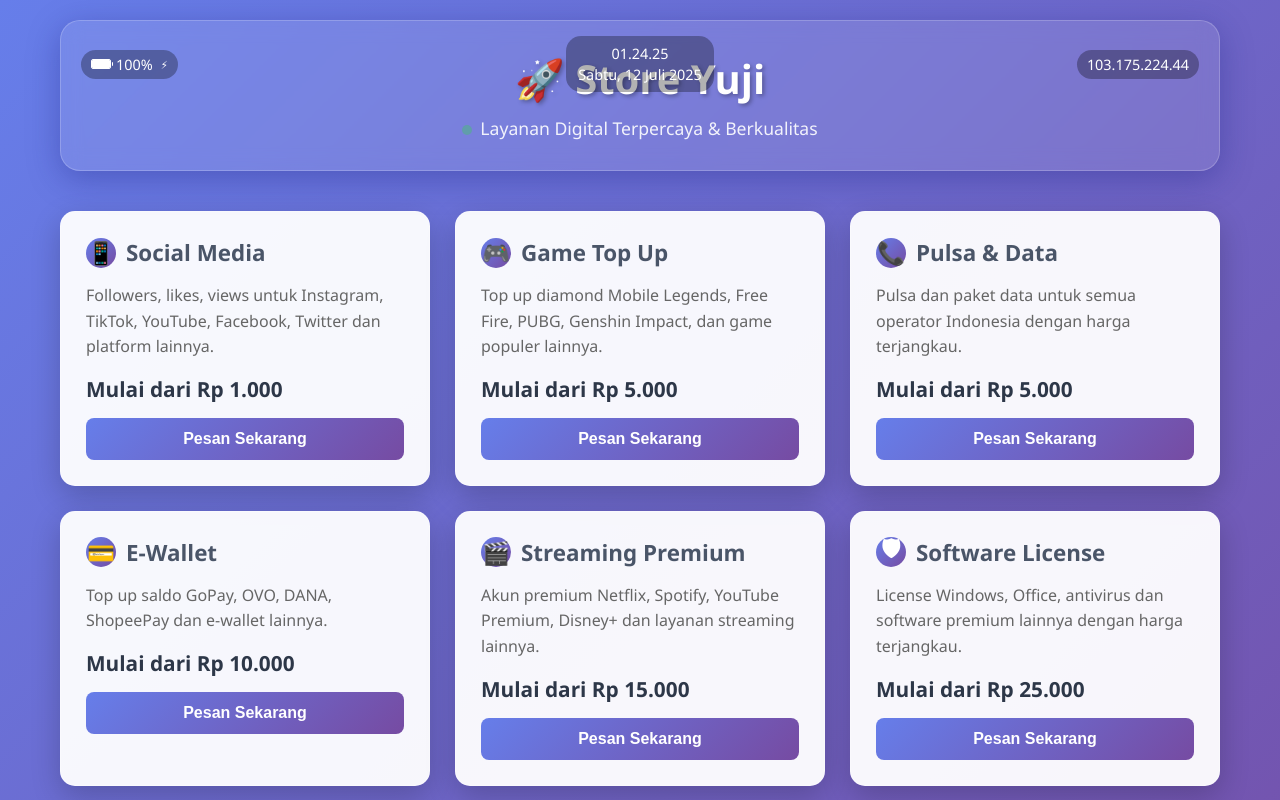
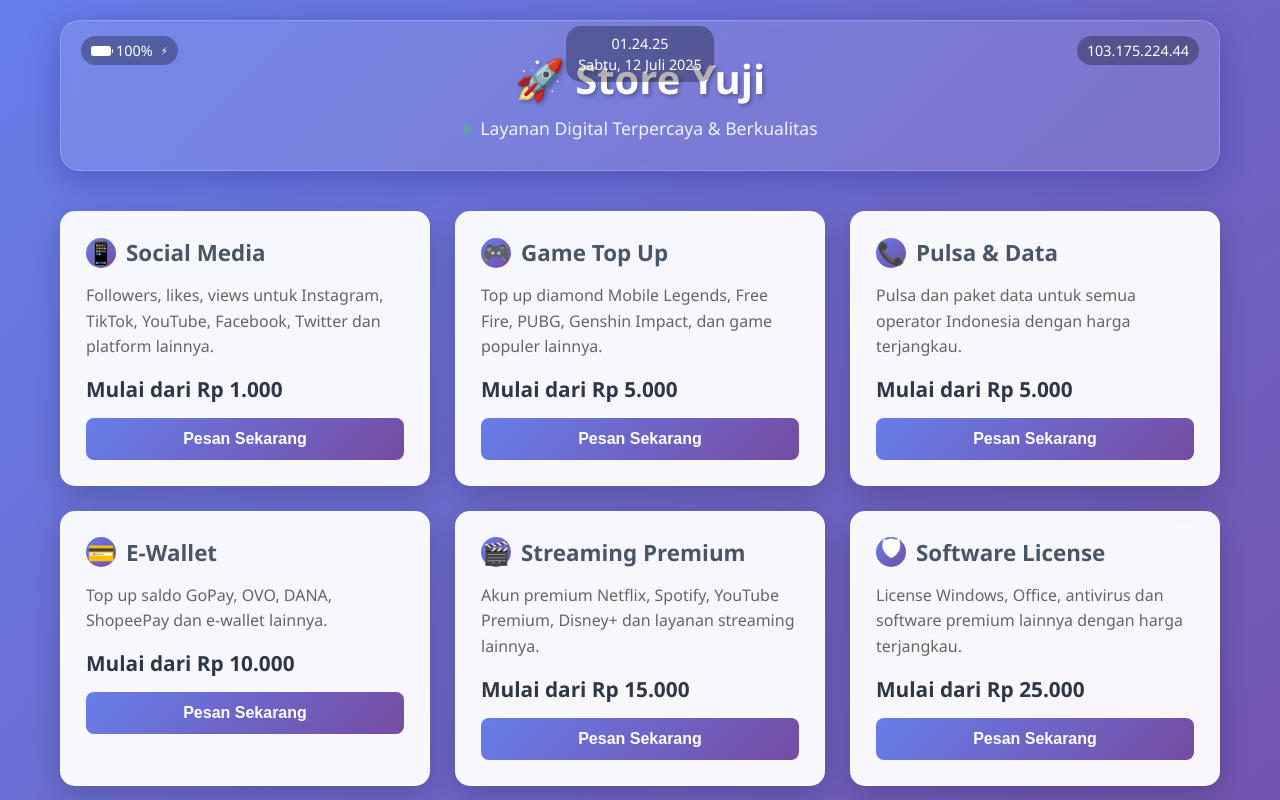
Before and after one commit to FJ25-by/store-new-version, a plain HTML site: page index.html in a window 1280 px wide. Shown: the top 800 px of the page. Drawn offline with nearby package versions, Linux system fonts and the light colour scheme; no server answers.

Commit message:
index.html

```diff
--- a/index.html
+++ b/index.html
@@ -57,10 +57,14 @@
             width: 100%;
             display: flex;
             justify-content: space-between;
-            align-items: center;
+            align-items: flex-start;
             padding: 0 20px;
             pointer-events: none;
             z-index: 2;
+        }
+
+        .status-center {
+            margin-top: -10px;
         }
 
         .status-left,
@@ -69,21 +73,25 @@
             align-items: center;
             gap: 10px;
             pointer-events: auto;
-            flex: 1;
         }
 
         .status-left {
             justify-content: flex-start;
+            flex: 1;
         }
 
         .status-center {
-            display: flex;
+            position: absolute;
+            left: 50%;
+            top: 0;
+            transform: translateX(-50%);
             justify-content: center;
             flex: none;
         }
 
         .status-right {
             justify-content: flex-end;
+            flex: 1;
         }
 
         .status-item {
```
